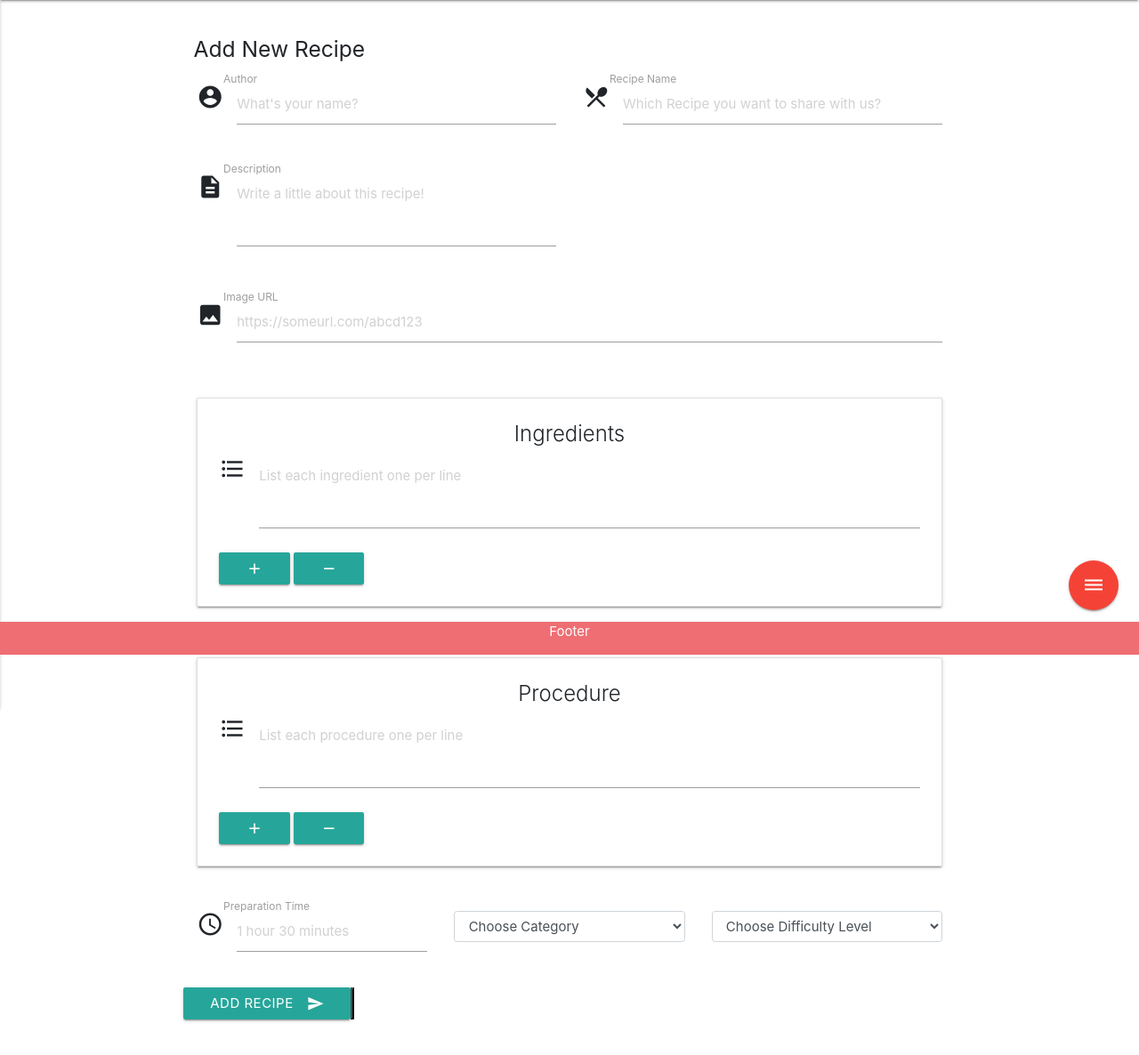
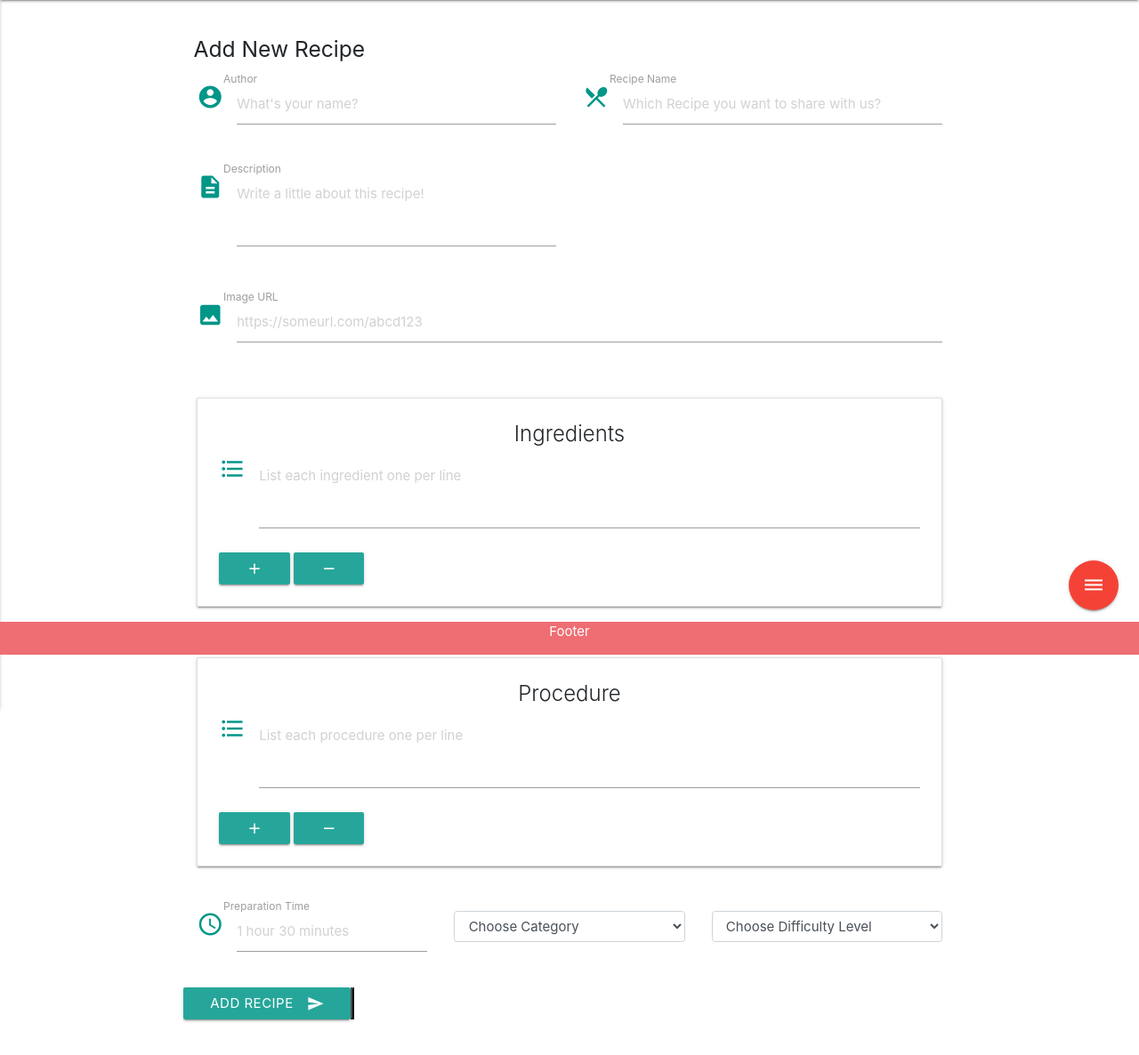
Before and after one commit to debapriya9b/cookbook, a Flask app: page /add_recipe in a window 1280 px wide. Shown: the part 64-1250 px from the top of the page at 89% size. Run offline with Flask 2, Linux system fonts and the light colour scheme; data that the repository does not hold is empty; some libraries are stand-ins or nearby versions.

Commit message:
Icon color changed in addrecipe.html,view.html

```diff
--- a/.c9/metadata/environment/templates/base.html
+++ b/.c9/metadata/environment/templates/base.html
@@ -1 +1 @@
-{"filter":false,"title":"base.html","tooltip":"/templates/base.html","undoManager":{"mark":-1,"position":-1,"stack":[]},"ace":{"folds":[],"scrolltop":1231,"scrollleft":0,"selection":{"start":{"row":91,"column":10},"end":{"row":91,"column":140},"isBackwards":false},"options":{"guessTabSize":true,"useWrapMode":true,"wrapToView":true},"firstLineState":{"row":19,"state":"start","mode":"ace/mode/html"}},"timestamp":1567638053729,"hash":"241a910efdf3f1f88aa09e56c58e7cfcd8b4e195"}
+{"filter":false,"title":"base.html","tooltip":"/templates/base.html","undoManager":{"mark":-1,"position":-1,"stack":[]},"ace":{"folds":[],"scrolltop":1231,"scrollleft":0,"selection":{"start":{"row":91,"column":10},"end":{"row":91,"column":140},"isBackwards":false},"options":{"guessTabSize":true,"useWrapMode":true,"wrapToView":true},"firstLineState":{"row":159,"state":"js-start","mode":"ace/mode/html"}},"timestamp":1567638053729,"hash":"241a910efdf3f1f88aa09e56c58e7cfcd8b4e195"}
--- a/.c9/metadata/environment/templates/home.html
+++ b/.c9/metadata/environment/templates/home.html
@@ -1 +1 @@
-{"filter":false,"title":"home.html","tooltip":"/templates/home.html","undoManager":{"mark":-1,"position":-1,"stack":[]},"ace":{"folds":[],"scrolltop":0,"scrollleft":0,"selection":{"start":{"row":13,"column":21},"end":{"row":13,"column":21},"isBackwards":false},"options":{"guessTabSize":true,"useWrapMode":false,"wrapToView":true},"firstLineState":{"row":155,"mode":"ace/mode/html"}},"timestamp":1567545593719,"hash":"b87954b6f5ced2ac4e9ab373a32d89c70fd63568"}
+{"filter":false,"title":"home.html","tooltip":"/templates/home.html","undoManager":{"mark":-1,"position":-1,"stack":[]},"ace":{"folds":[],"scrolltop":0,"scrollleft":0,"selection":{"start":{"row":13,"column":21},"end":{"row":13,"column":21},"isBackwards":false},"options":{"guessTabSize":true,"useWrapMode":false,"wrapToView":true},"firstLineState":{"row":82,"state":"start","mode":"ace/mode/html"}},"timestamp":1567545593719,"hash":"b87954b6f5ced2ac4e9ab373a32d89c70fd63568"}
--- a/templates/addrecipe.html
+++ b/templates/addrecipe.html
@@ -9,12 +9,12 @@
         <form action="{{ url_for('insert_recipe') }}" method="POST" class="col s12">
             <div class="row">
                 <div class="input-field col-sm-12 col-md-6">
-                    <i class="material-icons prefix">account_circle</i>
+                    <i class="material-icons prefix teal-text">account_circle</i>
                     <input placeholder="What's your name?" id="recipe_author" name="recipe_author" type="text" class="validate" required>
                     <label for="icon_prefix">Author</label>
                 </div>
                 <div class="input-field col-6">
-                    <i class="material-icons prefix">restaurant_menu</i>
+                    <i class="material-icons prefix teal-text">restaurant_menu</i>
                     <input placeholder="Which Recipe you want to share with us?" id="recipe_name" name="recipe_name" type="text" class="validate" required>
                     <label for="icon_prefix">Recipe Name</label>
                 </div>
@@ -24,7 +24,7 @@
 
             <div class="row">
                 <div class="input-field col-sm-12 col-md-6">
-                    <i class="material-icons prefix">description</i>
+                    <i class="material-icons prefix teal-text">description</i>
                     <textarea placeholder="Write a little about this recipe!" name="recipe_description" id="recipe_description" class="materialize-textarea" required></textarea>
                     <label for="icon_telephone">Description</label>
                 </div>
@@ -33,7 +33,7 @@
 
             <div class="row">
                 <div class="input-field col-12">
-                    <i class="material-icons prefix">image</i>
+                    <i class="material-icons prefix teal-text">image</i>
                     <input placeholder="https://someurl.com/abcd123" id="recipe_image" name="recipe_image" type="text" class="validate" required>
                     <label for="icon_prefix">Image URL</label>
                 </div>
@@ -46,7 +46,7 @@
                         <div class="card-content">
                             <span class="card-title center whites-4">Ingredients</span>
                             <div class="new-ingredient ingredient">
-                                <i class="material-icons prefix">format_list_bulleted</i>
+                                <i class="material-icons prefix teal-text">format_list_bulleted</i>
                                 <textarea id="recipe_ingredients" name="recipe_ingredients[]" class="directions validate materialize-textarea" placeholder="List each ingredient one per line" required></textarea>
                             </div>
                             <button type="button" class="add-ingredient btn ">
@@ -70,7 +70,7 @@
                         <div class="card-content">
                             <span class="card-title center whites-4">Procedure</span>
                             <div class="new-procedure procedure">
-                                <i class="material-icons prefix">format_list_bulleted</i>
+                                <i class="material-icons prefix teal-text">format_list_bulleted</i>
                                 <textarea id="recipe_procedure" name="recipe_procedure[]" class="directions validate materialize-textarea" placeholder="List each procedure one per line" required></textarea>
                             </div>
                             <button type="button" class="add-procedure btn ">
@@ -90,7 +90,7 @@
 
             <div class="row">
                 <div class="input-field col-sm-12 col-md-4">
-                    <i class="material-icons prefix">access_time</i>
+                    <i class="material-icons prefix teal-text">access_time</i>
                     <input placeholder="1 hour 30 minutes" id="recipe_time" name="recipe_time" type="text" class="validate" required>
                     <label for="icon_prefix">Preparation Time</label>
                 </div>
--- a/templates/view.html
+++ b/templates/view.html
@@ -37,8 +37,8 @@
                     </div>
                    <div class="col-6">
                    <ul class="list-inline recipe-options">
-                       <li class="list-inline-item"><a data-toggle="tooltip" title="Edit Recipe" href="#"><i class="material-icons prefix small">create</i></a></li>
-                       <li class="list-inline-item"><a data-toggle="tooltip" title="Delete Recipe" href="#"><i class="material-icons prefix small">delete</i></a></li>
+                       <li class="list-inline-item"><a data-toggle="tooltip" title="Edit Recipe" href="#"><i class="material-icons prefix small teal-text">create</i></a></li>
+                       <li class="list-inline-item"><a data-toggle="tooltip" title="Delete Recipe" href="#"><i class="material-icons prefix small teal-text">delete</i></a></li>
                    </ul>
                    </div>
 
```
Also changed, not shown: .c9/metadata/environment/templates/addrecipe.html (+1 -1 lines), .c9/metadata/environment/templates/view.html (+1 -1 lines), .c9/metadata/environment/static/css/style.css, static/css/style.css (line endings or trailing spaces), 3 other files.
